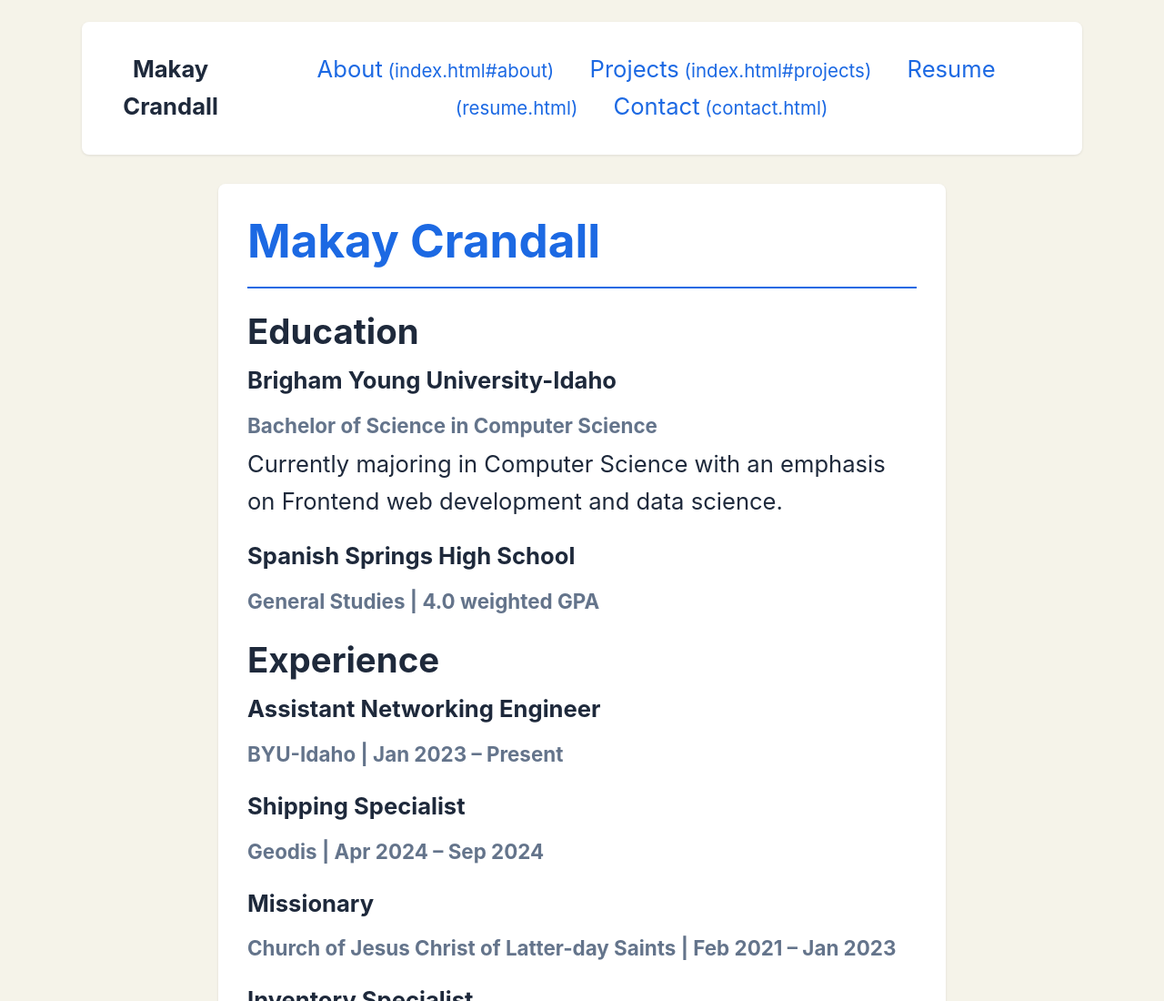
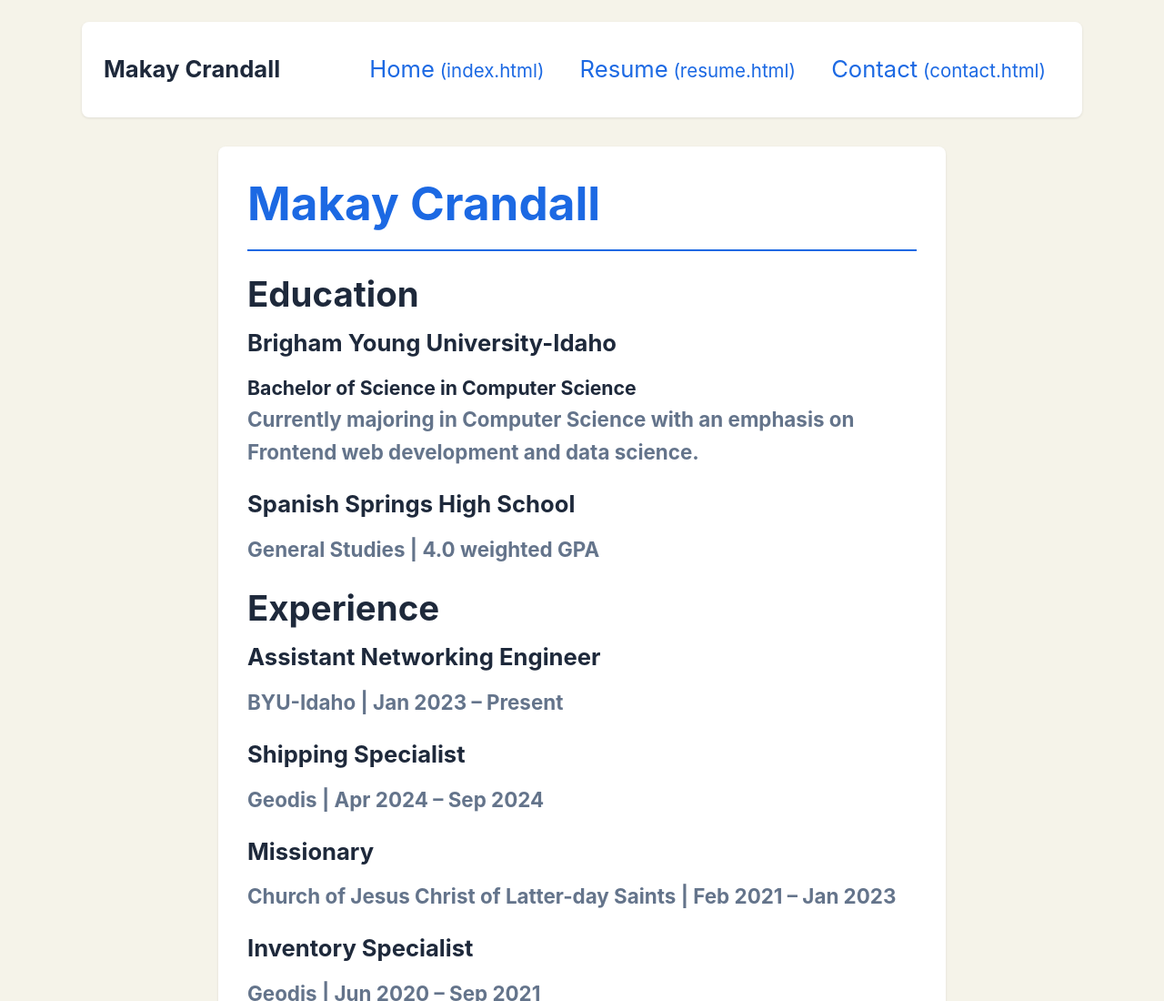
Before and after one commit to macowen1616/WDD331_Practice, a website: page resume.html in a window 1280 px wide. Shown: the top 1100 px of the page at 91% size. Drawn offline with Linux system fonts and the light colour scheme.

Commit message:
Deploying to website from @ macowen1616/WDD331_Practice@fe7871087fae73c840b14d9e4194762800500f19 🚀

```diff
--- a/resume.html
+++ b/resume.html
@@ -6,8 +6,7 @@
     <div class="container nav-content">
       <strong>Makay Crandall</strong>
       <ul>
-        <li><a href="index.html#about">About</a></li>
-        <li><a href="index.html#projects">Projects</a></li>
+        <li><a href="index.html">Home</a></li>
         <li><a href="resume.html">Resume</a></li>
         <li><a href="contact.html">Contact</a></li>
       </ul>
@@ -24,8 +23,8 @@
     <h3>Education</h3>
     <div class="entry">
       <h4>Brigham Young University-Idaho</h4>
-      <p class="meta">Bachelor of Science in Computer Science</p>
-      <p>Currently majoring in Computer Science with an emphasis on Frontend web development and data science.</p>
+      <h5>Bachelor of Science in Computer Science</h5>
+      <p class="meta">Currently majoring in Computer Science with an emphasis on Frontend web development and data science.</p>
     </div>
     <div class="entry">
       <h4>Spanish Springs High School</h4>
```
